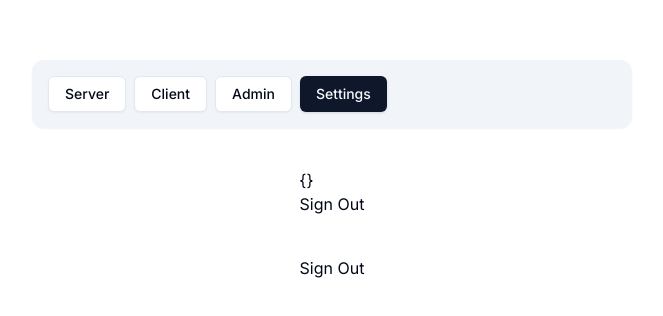
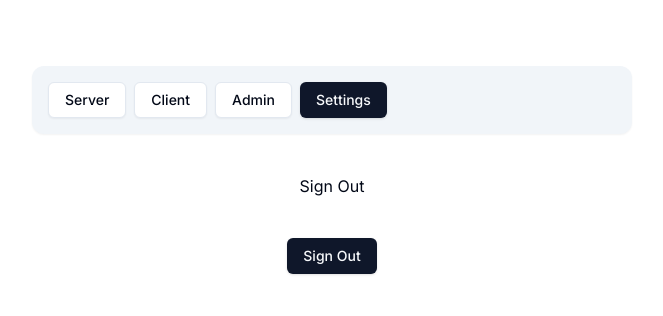
Before and after one commit to Yanuarprayoga9/NEXTAUTH-V5, a Next.js app: page /settings in a window 1280 px wide. Shown: the part 230-546 px from the top of the page, without its empty margins (308-971 px from the left). Built offline with nearby package versions, Linux system fonts and the light colour scheme; no server answers.

Commit message:
update  signout button

```diff
--- a/app/(protected)/settings/page.tsx
+++ b/app/(protected)/settings/page.tsx
@@ -1,9 +1,9 @@
 "use client";
 import { logout } from "@/actions/logout";
-import { currentUser } from "@/lib/auth";
+import { useCurrentUser } from "@/hooks/use-current-user";
 
 const Settings = () => {
-  const user = currentUser();
+  const user = useCurrentUser();
   return (
     <div>
       {JSON.stringify(user)}
--- a/components/auth/logout-button.tsx
+++ b/components/auth/logout-button.tsx
@@ -1,6 +1,7 @@
 "use client";
 
 import { logout } from "@/actions/logout";
+import { Button } from "../ui/button";
 
 interface LogoutButtonProps {
   children?: React.ReactNode;
@@ -14,8 +15,8 @@ export const LogoutButton = ({
   };
 
   return (
-    <span onClick={onClick} className="cursor-pointer">
+    <Button onClick={onClick} variant={"default"} className="cursor-pointer">
       {children}
-    </span>
+    </Button>
   );
 };
```
